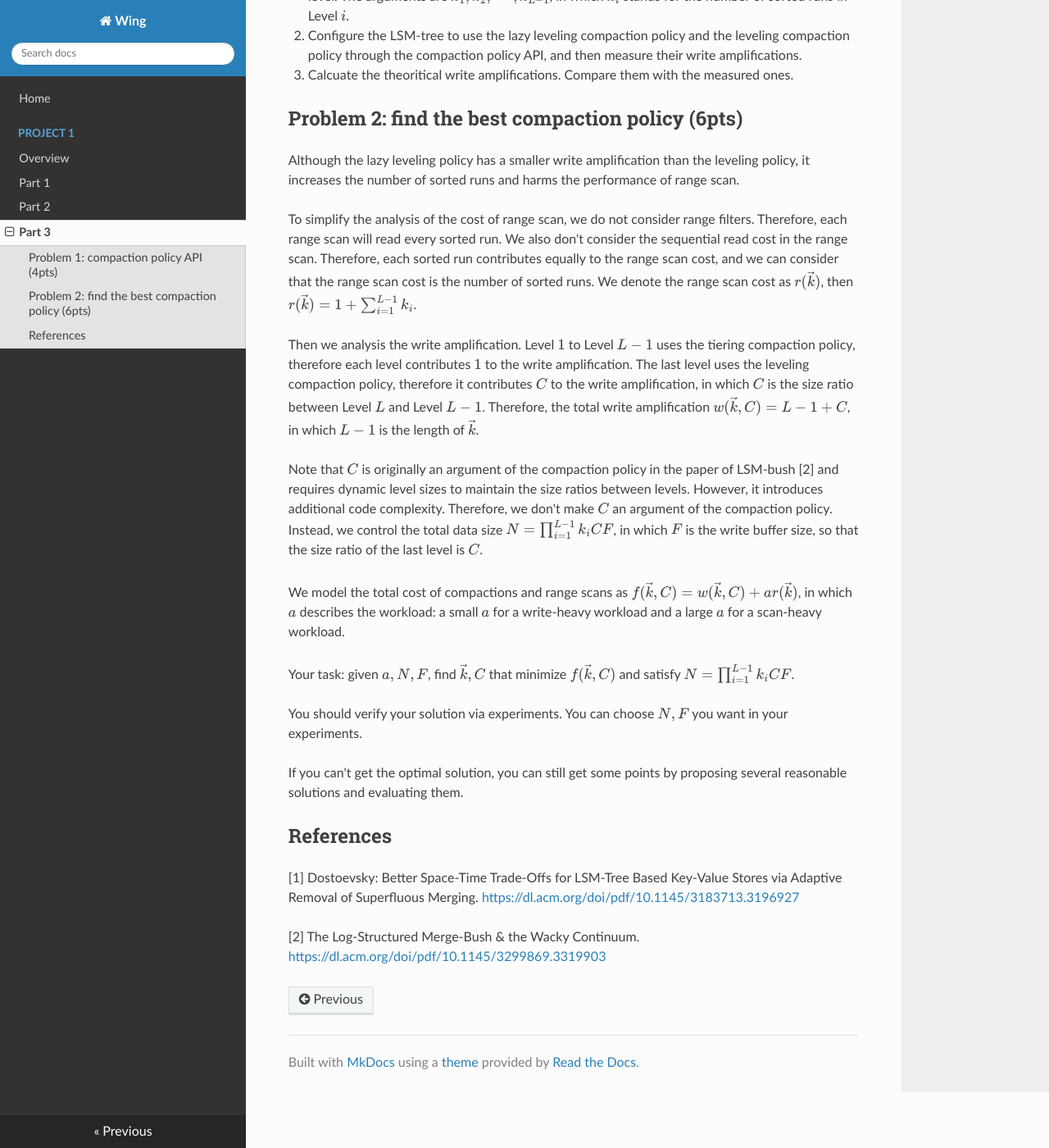
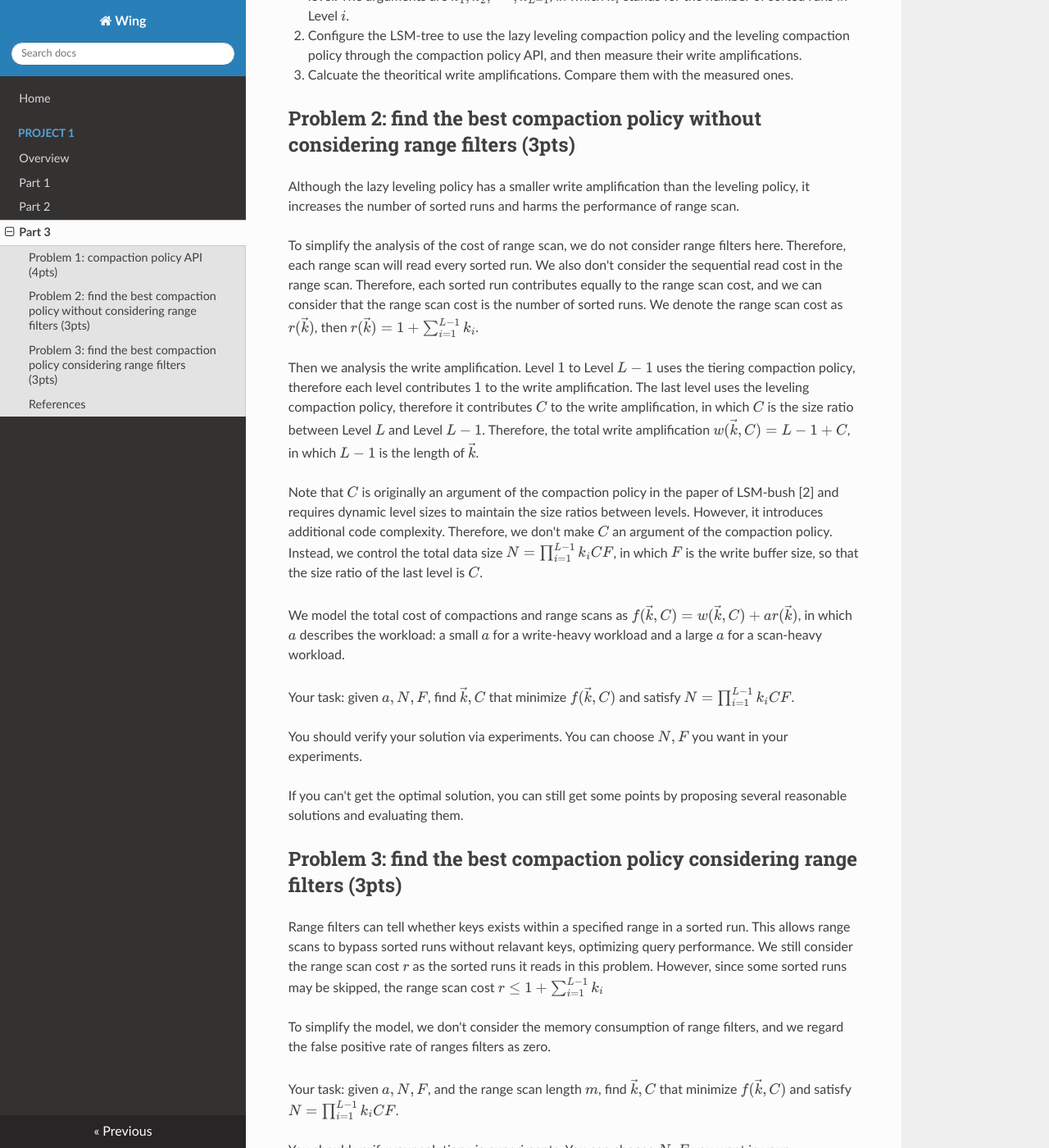
Before and after one commit to iidb/wing-docs, an MkDocs documentation site: the page built from docs/p1/part3.md, in a window 1280 px wide and 1400 px high, scrolled down 832 px. Shown: the whole window at 82% size. Built offline with MkDocs 1.6.1, drawn with Linux system fonts in a browser that asks for light colours; nearby versions of some CDN libraries; formulas are drawn with MathJax 3.

Commit message:
Consider range filters

```diff
--- a/docs/p1/part3.md
+++ b/docs/p1/part3.md
@@ -16,11 +16,11 @@ Your tasks are as follows:
 2. Configure the LSM-tree to use the lazy leveling compaction policy and the leveling compaction policy through the compaction policy API, and then measure their write amplifications.
 3. Calcuate the theoritical write amplifications. Compare them with the measured ones.
 
-## Problem 2: find the best compaction policy (6pts)
+## Problem 2: find the best compaction policy without considering range filters (3pts)
 
 Although the lazy leveling policy has a smaller write amplification than the leveling policy, it increases the number of sorted runs and harms the performance of range scan.
 
-To simplify the analysis of the cost of range scan, we do not consider range filters. Therefore, each range scan will read every sorted run. We also don't consider the sequential read cost in the range scan. Therefore, each sorted run contributes equally to the range scan cost, and we can consider that the range scan cost is the number of sorted runs. We denote the range scan cost as $r(\vec k)$, then $r(\vec k) = 1 + \sum_{i=1}^{L-1} k_i$.
+To simplify the analysis of the cost of range scan, we do not consider range filters here. Therefore, each range scan will read every sorted run. We also don't consider the sequential read cost in the range scan. Therefore, each sorted run contributes equally to the range scan cost, and we can consider that the range scan cost is the number of sorted runs. We denote the range scan cost as $r(\vec k)$, then $r(\vec k) = 1 + \sum_{i=1}^{L-1} k_i$.
 
 Then we analysis the write amplification. Level $1$ to Level $L-1$ uses the tiering compaction policy, therefore each level contributes $1$ to the write amplification. The last level uses the leveling compaction policy, therefore it contributes $C$ to the write amplification, in which $C$ is the size ratio between Level $L$ and Level $L-1$. Therefore, the total write amplification $w(\vec k, C) = L - 1 + C$, in which $L-1$ is the length of $\vec k$.
 
@@ -34,6 +34,18 @@ You should verify your solution via experiments. You can choose $N, F$ you want
 
 If you can't get the optimal solution, you can still get some points by proposing several reasonable solutions and evaluating them.
 
+## Problem 3: find the best compaction policy considering range filters (3pts)
+
+Range filters can tell whether keys exists within a specified range in a sorted run. This allows range scans to bypass sorted runs without relavant keys, optimizing query performance. We still consider the range scan cost $r$ as the sorted runs it reads in this problem. However, since some sorted runs may be skipped, the range scan cost $r \le 1 + \sum_{i=1}^{L-1} k_i$
+
+To simplify the model, we don't consider the memory consumption of range filters, and we regard the false positive rate of ranges filters as zero.
+
+Your task: given $a, N, F$, and the range scan length $m$, find $\vec k, C$ that minimize $f(\vec k, C)$ and satisfy $N = \prod_{i=1}^{L-1} k_i C F$.
+
+You should verify your solution via experiments. You can choose $N, F$ you want in your experiments.
+
+If you can't get the optimal solution, you can still get some points by proposing several reasonable solutions and evaluating them.
+
 ## References
 
 [1] Dostoevsky: Better Space-Time Trade-Offs for LSM-Tree Based Key-Value Stores via Adaptive Removal of Superfluous Merging. <https://dl.acm.org/doi/pdf/10.1145/3183713.3196927>
```
